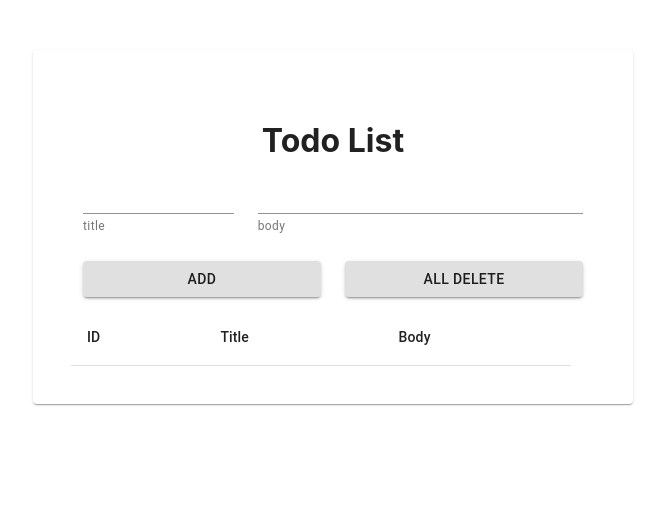
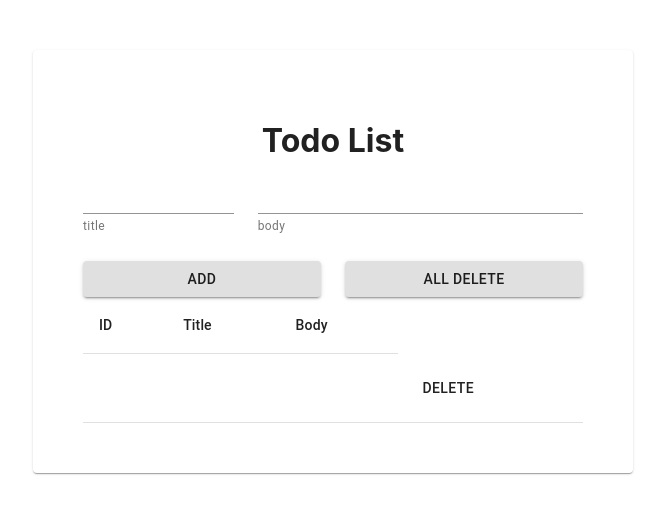
Before and after one commit to wataruozaki/todo_list, a React (Create React App) app: page / in a window 1280 px wide. Shown: the top 514 px of the page, without its empty margins (307-972 px from the left). Built offline with nearby package versions, Linux system fonts and the light colour scheme.

Commit message:
created component

```diff
--- a/src/App.js
+++ /dev/null
@@ -1,74 +0,0 @@
-import React, { useState, useReducer } from "react";
-import {
-  Grid,
-  TextField,
-  Button,
-  Paper,
-  makeStyles,
-  TableContainer,
-  TableHead,
-  TableBody,
-  TableCell,
-  Table,
-  TableRow,
-} from "@material-ui/core";
-
-const useStyles = makeStyles(() => ({
-  paper: {
-    maxWidth: "500px",
-    margin: "50px auto",
-    padding: "50px",
-    textAlign: "center",
-  },
-  textField: {
-    width: "100%",
-  },
-  button: {
-    width: "100%",
-  },
-  table: {
-    maxWidth: "500px",
-  },
-}));
-function App() {
-  const classes = useStyles();
-  return (
-    <form>
-      <Paper className={classes.paper}>
-        <h1>Todo List</h1>
-        <Grid container spacing={3}>
-          <Grid item xs={4}>
-            <TextField className={classes.textField} helperText="title" />
-          </Grid>
-          <Grid item xs={8}>
-            <TextField className={classes.textField} helperText="body" />
-          </Grid>
-          <Grid item xs={6}>
-            <Button className={classes.button} variant="contained">
-              Add
-            </Button>
-          </Grid>
-          <Grid item xs={6}>
-            <Button className={classes.button} variant="contained">
-              All Delete
-            </Button>
-          </Grid>
-          <TableContainer>
-            <Table className={classes.table} aria-label="simple table">
-              <TableHead>
-                <TableRow>
-                  <TableCell>ID</TableCell>
-                  <TableCell>Title</TableCell>
-                  <TableCell>Body</TableCell>
-                </TableRow>
-              </TableHead>
-              <TableBody></TableBody>
-            </Table>
-          </TableContainer>
-        </Grid>
-      </Paper>
-    </form>
-  );
-}
-
-export default App;
--- /dev/null
+++ b/src/components/App.js
@@ -0,0 +1,28 @@
+import React from "react";
+import { Paper, makeStyles } from "@material-ui/core";
+
+import Form from "./Form";
+import TextTable from "./TextTable";
+
+const useStyles = makeStyles(() => ({
+  paper: {
+    maxWidth: "500px",
+    margin: "50px auto",
+    padding: "50px",
+    textAlign: "center",
+  },
+}));
+function App() {
+  const classes = useStyles();
+  return (
+    <form>
+      <Paper className={classes.paper}>
+        <h1>Todo List</h1>
+        <Form />
+        <TextTable />
+      </Paper>
+    </form>
+  );
+}
+
+export default App;
--- a/src/Event.js
+++ b/src/components/Event.js
@@ -1,13 +1,13 @@
 import React from "react";
-import { TableRow, TableCell } from "@material-ui/core";
+import { TableRow, TableCell, Button } from "@material-ui/core";
 function Event() {
-  const id = event.id;
+  // const id = event.id;
   const handleClickDeleteButton = (e) => {
     e.preventDefault();
   };
   return (
     <TableRow>
-      <TableCell></TableCell>
+      <TableCell>{}</TableCell>
       <TableCell></TableCell>
       <TableCell></TableCell>
       <TableCell>
--- /dev/null
+++ b/src/components/Form.js
@@ -0,0 +1,52 @@
+import React, { useState } from "react";
+
+import { Grid, TextField, Button, makeStyles } from "@material-ui/core";
+
+const useStyles = makeStyles(() => ({
+  textField: {
+    width: "100%",
+  },
+  button: {
+    width: "100%",
+  },
+}));
+
+function Form() {
+  const [title, setTitle] = useState("");
+  const [body, setBody] = useState("");
+
+  const classes = useStyles();
+
+  return (
+    <Grid container spacing={3}>
+      <Grid item xs={4}>
+        <TextField
+          className={classes.textField}
+          value={title}
+          onChange={(e) => setTitle(e.target.value)}
+          helperText="title"
+        />
+      </Grid>
+      <Grid item xs={8}>
+        <TextField
+          className={classes.textField}
+          value={body}
+          onChange={(e) => setBody(e.target.value)}
+          helperText="body"
+        />
+      </Grid>
+      <Grid item xs={6}>
+        <Button className={classes.button} variant="contained">
+          Add
+        </Button>
+      </Grid>
+      <Grid item xs={6}>
+        <Button className={classes.button} variant="contained">
+          All Delete
+        </Button>
+      </Grid>
+    </Grid>
+  );
+}
+
+export default Form;
--- /dev/null
+++ b/src/components/TextTable.js
@@ -0,0 +1,53 @@
+import React from "react";
+
+import Event from "./Event";
+
+import {
+  makeStyles,
+  TableContainer,
+  TableHead,
+  TableBody,
+  TableCell,
+  Table,
+  TableRow,
+} from "@material-ui/core";
+
+const useStyles = makeStyles(() => ({
+  paper: {
+    maxWidth: "500px",
+    margin: "50px auto",
+    padding: "50px",
+    textAlign: "center",
+  },
+  textField: {
+    width: "100%",
+  },
+  button: {
+    width: "100%",
+  },
+  table: {
+    maxWidth: "500px",
+  },
+}));
+
+function TextTable() {
+  const classes = useStyles();
+  return (
+    <TableContainer>
+      <Table className={classes.table} aria-label="simple table">
+        <TableHead>
+          <TableRow>
+            <TableCell>ID</TableCell>
+            <TableCell>Title</TableCell>
+            <TableCell>Body</TableCell>
+          </TableRow>
+        </TableHead>
+        <TableBody>
+          <Event />
+        </TableBody>
+      </Table>
+    </TableContainer>
+  );
+}
+
+export default TextTable;
--- a/src/index.js
+++ b/src/index.js
@@ -1,7 +1,7 @@
 import React from "react";
 import ReactDOM from "react-dom";
 import "./index.css";
-import App from "./App";
+import App from "./components/App";
 
 ReactDOM.render(
   <React.StrictMode>
```
